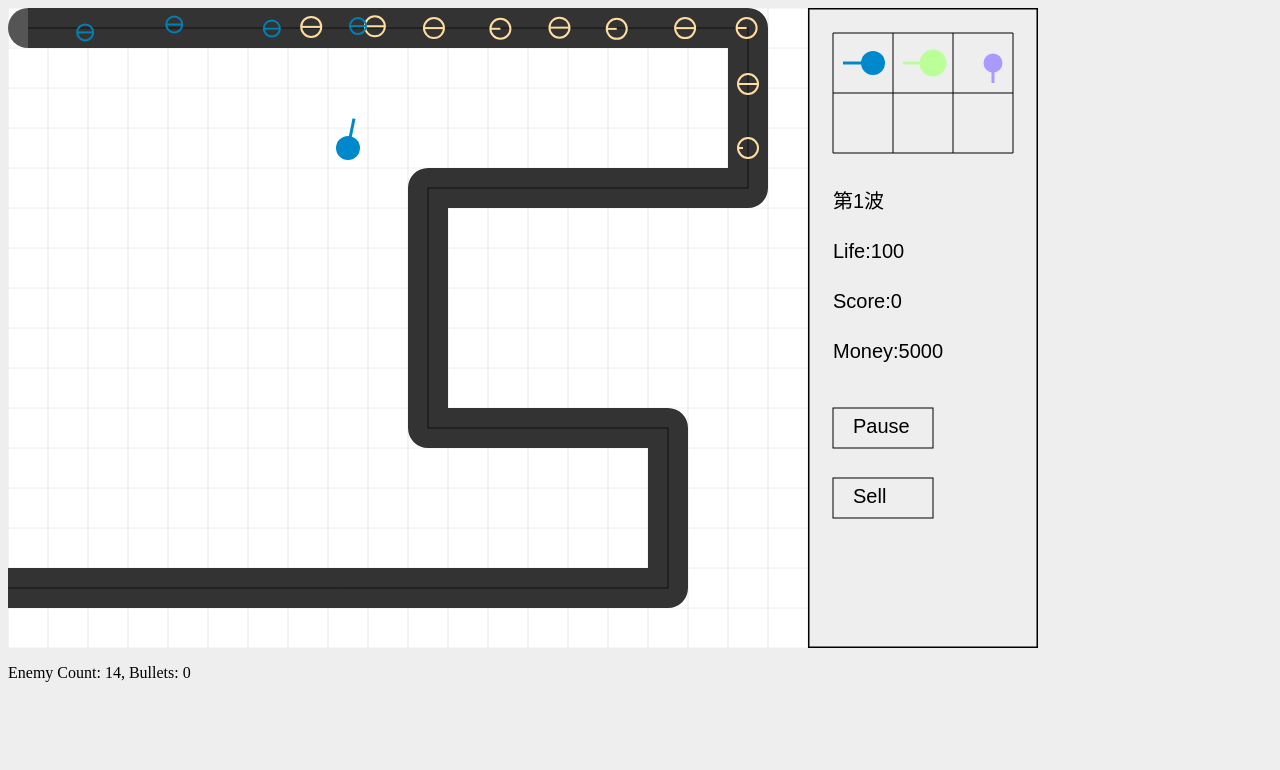
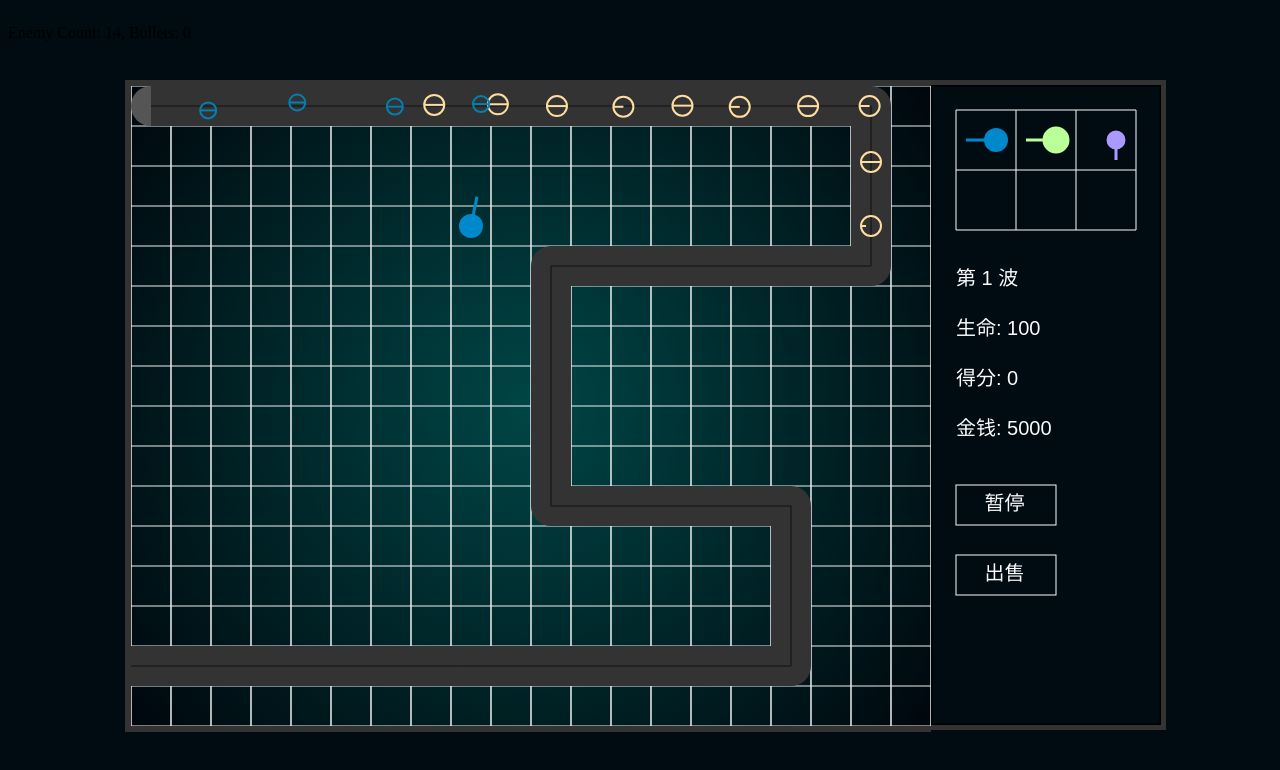
Before and after one commit to noiron/tower-defense-js, a website built with webpack: page index.html in a window 1280 px wide. Built offline with nearby package versions, Linux system fonts and the light colour scheme.

Commit message:
update game ui; change some text to chinese;

```diff
--- a/index.html
+++ b/index.html
@@ -9,9 +9,12 @@
 
 <body>
   <main>
+    <canvas id="background"></canvas>
     <canvas id="drawing"></canvas>
+    <canvas id="game-control"></canvas>
+
     <div id="game-over" style="display: none">Game Over</div>
-    <canvas id="game-control-canvas"></canvas>
+
   </main>
 
   <p id="enemyCount">Enemy Count: </p>
--- a/package.json
+++ b/package.json
@@ -18,6 +18,7 @@
     "babel-preset-es2015": "^6.22.0",
     "babel-preset-stage-0": "^6.5.0",
     "eslint": "^4.8.0",
+    "progress-bar-webpack-plugin": "^1.10.0",
     "webpack": "^3.8.1",
     "webpack-dev-server": "^2.9.3"
   },
--- a/src/index.js
+++ b/src/index.js
@@ -14,7 +14,7 @@ const game = new Game({
     element: document.getElementById('drawing')
 });
 
-const gameControlEle = document.getElementById('game-control-canvas');
+const gameControlEle = document.getElementById('game-control');
 const gameControl = new GameControl({
     element: gameControlEle,
     game
--- a/src/js/Entity/GameControl.js
+++ b/src/js/Entity/GameControl.js
@@ -2,13 +2,16 @@ import BaseTower from './tower/BaseTower';
 import BulletTower from './tower/BulletTower';
 import LaserTower from './tower/LaserTower';
 import { isInside } from './../utils/utils';
+import { GAME_CONTROL_WIDTH, GAME_CONTROL_HEIGHT } from '../utils/constant';
 
 const GRID_WIDTH = 60;
 const GRID_HEIGHT = 60;
 const GRID_NUM_X = 3;
 const GRID_NUM_Y = 2;
-const WIDTH = 230;
-const HEIGHT = 640;
+const WIDTH = GAME_CONTROL_WIDTH;   // 230
+const HEIGHT = GAME_CONTROL_HEIGHT; // 640
+
+const FILL_COLOR = '#fafafa';
 
 class GameControl {
     constructor(opt) {
@@ -42,7 +45,7 @@ class GameControl {
             y: 400,
             width: 100,
             height: 40,
-            text: 'Pause',
+            text: '暂停',
             status: ''
         };
 
@@ -51,7 +54,7 @@ class GameControl {
             y: 470,
             width: 100,
             height: 40,
-            text: 'Sell',
+            text: '出售',
             status: ''
         };
 
@@ -66,7 +69,8 @@ class GameControl {
 
     draw() {
         const ctx = this.ctx;
-        ctx.fillStyle = '#eee';
+        // ctx.fillStyle = '#eee';
+        ctx.fillStyle = '#010c12';
         ctx.fillRect(0, 0, WIDTH, HEIGHT);
         this.drawGrid();
 
@@ -96,12 +100,12 @@ class GameControl {
     drawText() {
         const ctx = this.ctx;
         const game = this.game;
-        ctx.fillStyle = '#000';
+        ctx.fillStyle = FILL_COLOR;
         ctx.font = '20px Arial';
-        ctx.fillText(`第${game.wave + 1}波`, this.offsetX, 200);
-        ctx.fillText(`Life:${game.life}`, this.offsetX, 250);
-        ctx.fillText('Score:' + game.score, this.offsetX, 300);
-        ctx.fillText('Money:' + game.money, this.offsetX, 350);
+        ctx.fillText(`第 ${game.wave + 1} 波`, this.offsetX, 200);
+        ctx.fillText(`生命: ${game.life}`, this.offsetX, 250);
+        ctx.fillText('得分: ' + game.score, this.offsetX, 300);
+        ctx.fillText('金钱: ' + game.money, this.offsetX, 350);
     }
 
     drawButton() {
@@ -112,11 +116,11 @@ class GameControl {
                 ctx.strokeStyle = 'red';
                 ctx.fillStyle = 'red';
             } else {
-                ctx.strokeStyle = '#000';
-                ctx.fillStyle = '#000';
+                ctx.strokeStyle = FILL_COLOR;
+                ctx.fillStyle = FILL_COLOR;
             }
             ctx.strokeRect(btn.x, btn.y, btn.width, btn.height);
-            ctx.fillText(btn.text, btn.x + btn.width / 5, btn.y + btn.height / 1.6);
+            ctx.fillText(btn.text, btn.x + btn.width / 3.5, btn.y + btn.height / 1.6);
         });
     }
 
@@ -183,6 +187,7 @@ class GameControl {
             }
 
             if (isInside({ x, y }, this.pauseBtn)) {
+                this.pauseBtn.text = game.status === 'running' ? '继续' : '暂停';
                 game.status = game.status === 'running' ? 'pause' : 'running';
                 if (game.status === 'running') {
                     game.draw();
@@ -261,7 +266,7 @@ class TowerArea {
 
     draw() {
         const ctx = this.ctx;
-        ctx.strokeStyle = '#000';
+        ctx.strokeStyle = FILL_COLOR;
         ctx.lineWidth = 1;
         // 横线
         ctx.beginPath();
--- a/src/js/Entity/Map.js
+++ b/src/js/Entity/Map.js
@@ -39,13 +39,13 @@ export default class Map {
         ctx.save();
 
         // Clear canvas
-        ctx.fillStyle = '#fff';
+        // ctx.fillStyle = '#fff';
         ctx.fillRect(0, 0, WIDTH, HEIGHT);
 
         ctx.strokeStyle = '#eee';
         ctx.fillStyle = '#fff';
         ctx.lineWidth = 1;
-        ctx.fillRect(0, 0, WIDTH, HEIGHT);
+        // ctx.fillRect(0, 0, WIDTH, HEIGHT);
         // 横纵数目相等
         var size = 20;
 
--- a/src/js/Game.js
+++ b/src/js/Game.js
@@ -7,15 +7,24 @@ import Enemy from './Entity/Enemy';
 import Map from './Entity/Map';
 import Wave from './Wave';
 import { calcuteDistance } from './utils/utils';
-import { gridWidth, gridHeight, gridNumX, gridNumY, towerCost } from './utils/constant';
+import { gridWidth, gridHeight, gridNumX, gridNumY, towerCost, GAME_CONTROL_WIDTH } from './utils/constant';
 import globalId from './id';
 
 const WIDTH = 800;
 const HEIGHT = 640;
+const BORDER_WIDTH = 6;
+
 const canvas = document.getElementById('drawing');
 const ctx = canvas.getContext('2d');
 
 const gameOverEle = document.getElementById('game-over');
+
+const backgroundCanvas = document.getElementById('background');
+const bgCtx = backgroundCanvas.getContext('2d');
+backgroundCanvas.width = WIDTH;
+backgroundCanvas.height = HEIGHT;
+
+const gameControlCanvas = document.getElementById('game-control');
 
 export default class Game {
     constructor(opt) {
@@ -74,9 +83,53 @@ export default class Game {
         this.wave = -1;  // 当前第几波
         this.waves = [];
 
+        this.init();
         this.draw();
         this.bindEvent();
     }
+
+    init() {
+        this.windowResizeHandler();
+        this.renderBackground();
+    }
+
+    windowResizeHandler() {
+        // 确定canvas的位置
+        const cvx = (window.innerWidth - WIDTH - GAME_CONTROL_WIDTH) * 0.5;
+        const cvy = (window.innerHeight - HEIGHT) * 0.5;
+
+        canvas.style.position = 'absolute';
+        canvas.style.left = cvx + 'px';
+        canvas.style.top = cvy + 'px';
+        backgroundCanvas.style.position = 'absolute';
+        backgroundCanvas.style.left = cvx + BORDER_WIDTH + 'px';
+        backgroundCanvas.style.top = cvy + BORDER_WIDTH + 'px';
+
+        gameControlCanvas.style.position = 'absolute';
+        gameControlCanvas.style.left = cvx + WIDTH + BORDER_WIDTH + 'px';
+        gameControlCanvas.style.top = cvy + 'px';
+        // this.renderBackground();
+    }
+
+    renderBackground() {
+        const gradient = bgCtx.createRadialGradient(
+            WIDTH * 0.5,
+            HEIGHT * 0.5,
+            0,
+            WIDTH * 0.5,
+            HEIGHT * 0.5,
+            500
+        );
+
+        gradient.addColorStop(0, 'rgba(0, 70, 70, 1)');
+        gradient.addColorStop(1, 'rgba(0, 8, 14, 1');
+
+        bgCtx.fillStyle = gradient;
+        ctx.fillStyle = gradient;
+
+        bgCtx.fillRect(0, 0, WIDTH, HEIGHT);
+    }
+
 
     // Specify what to draw
     draw() {
--- a/src/js/utils/constant.js
+++ b/src/js/utils/constant.js
@@ -1,3 +1,6 @@
+export const GAME_CONTROL_WIDTH = 230;
+export const GAME_CONTROL_HEIGHT = 640;
+
 export const gridWidth = 40;
 export const gridHeight = gridWidth;
 export const gridSize = 40;
--- a/src/style/index.css
+++ b/src/style/index.css
@@ -1,10 +1,28 @@
 body {
     background: #eee;
+    background: #010c12;
 }
 
 main {
     display: flex;
     /*border: 1px solid;*/
+}
+
+canvas#background {
+    position: absolute;
+    z-index: 0;
+}
+
+canvas#drawing {
+    border: 6px #333 solid;
+    border-right: none;
+    z-index: 1;
+}
+
+canvas#game-control {
+    border: 5px #333 solid;
+    border-left: none;
+    position: absolute;
 }
 
 #game-over {
--- a/webpack.config.js
+++ b/webpack.config.js
@@ -1,5 +1,6 @@
 var path = require('path');
 var webpack = require('webpack');
+var PorgressBarPlugin = require('progress-bar-webpack-plugin');
 
 module.exports = {
     entry: ['./src/index'],
@@ -20,5 +21,8 @@ module.exports = {
     },
     devServer: {
         stats: 'errors-only'
-    }
+    },
+    plugins: [
+        new PorgressBarPlugin()
+    ]
 };
```
Also changed, not shown: README.MD, 1 other file.
